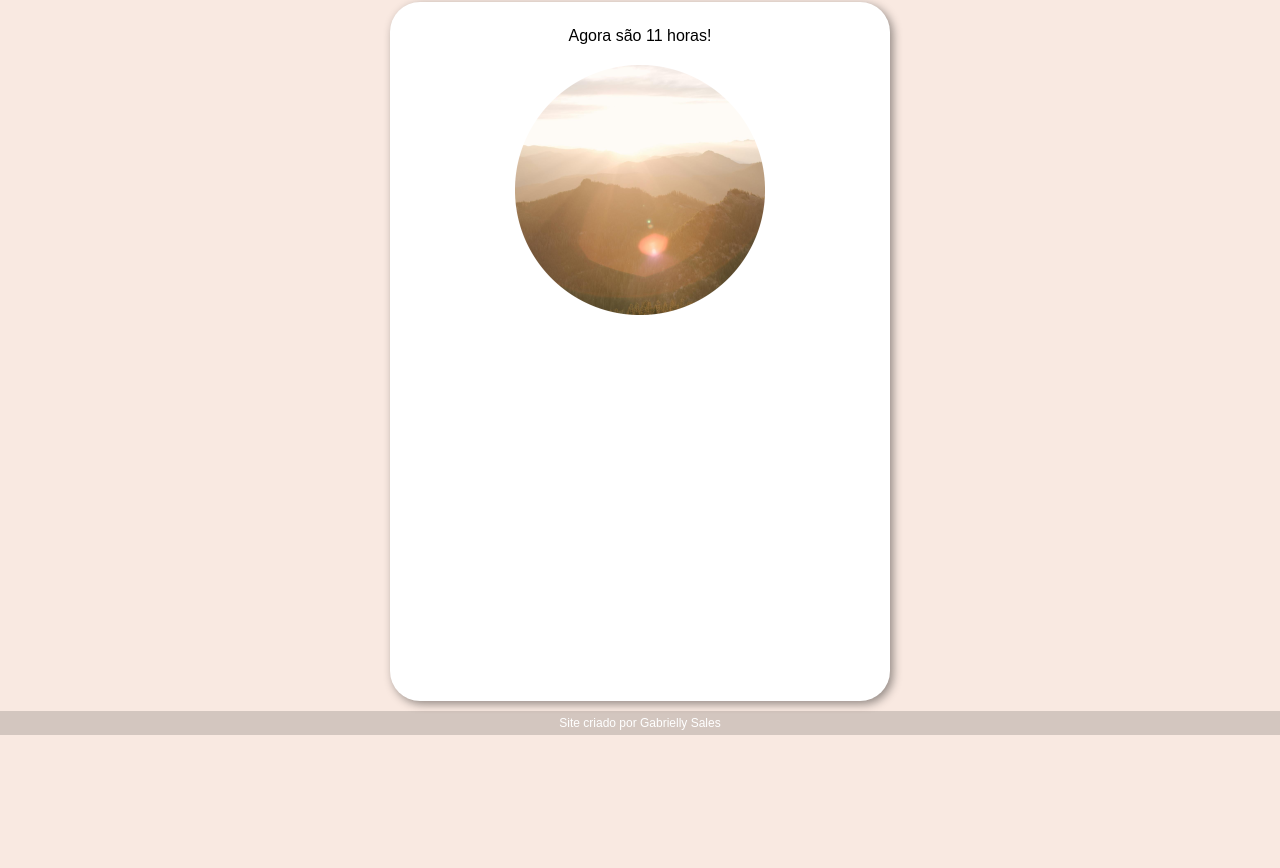
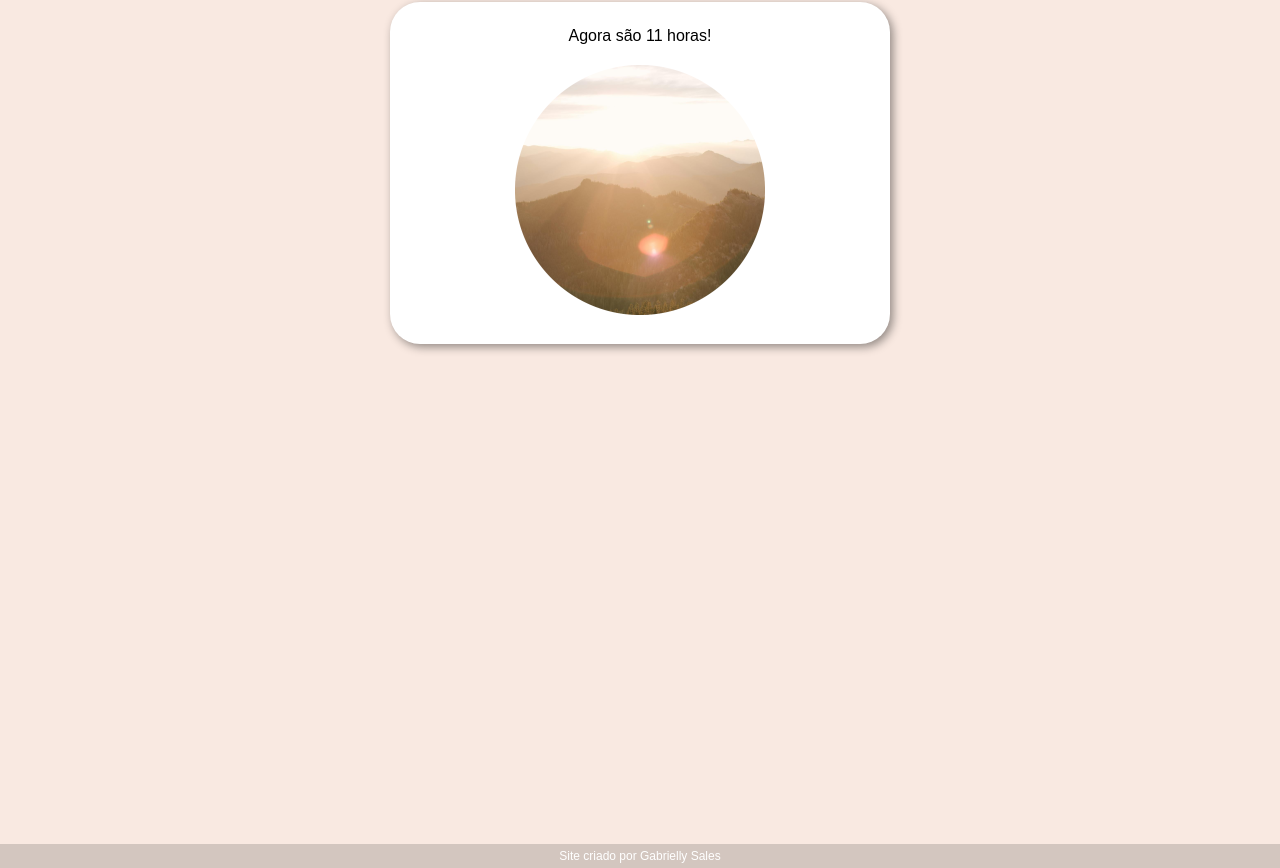
Before and after one commit to gabriellysaless/javascript, a plain HTML site: page exercicios/aula_12ex/ex001/modelo.html in a window 1280 px wide. Shown: the part 65-933 px from the top of the page. Before the commit the page ends 800 px from the top, so only its background shows below. Drawn offline with Linux system fonts and the light colour scheme.

Commit message:
Mudei o margin-top no style

```diff
--- a/exercicios/aula_12ex/ex001/style.css
+++ b/exercicios/aula_12ex/ex001/style.css
@@ -46,7 +46,7 @@ section > div{
 footer{
     background-color: rgba(0, 0, 0, 0.151);
     color: white;
-    margin-top: 10px;
+    margin-top: 500px;
     padding: 5px;
     text-align: center;
     font-size: 12px;
```
